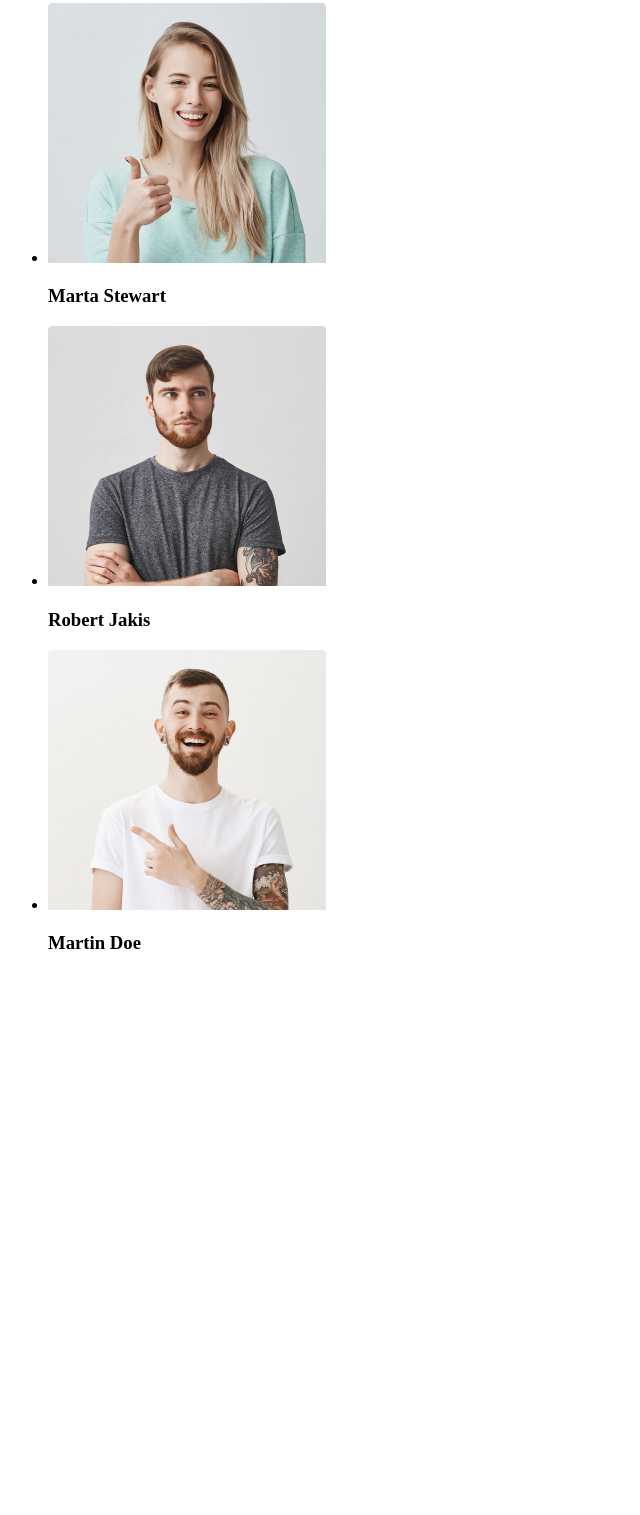
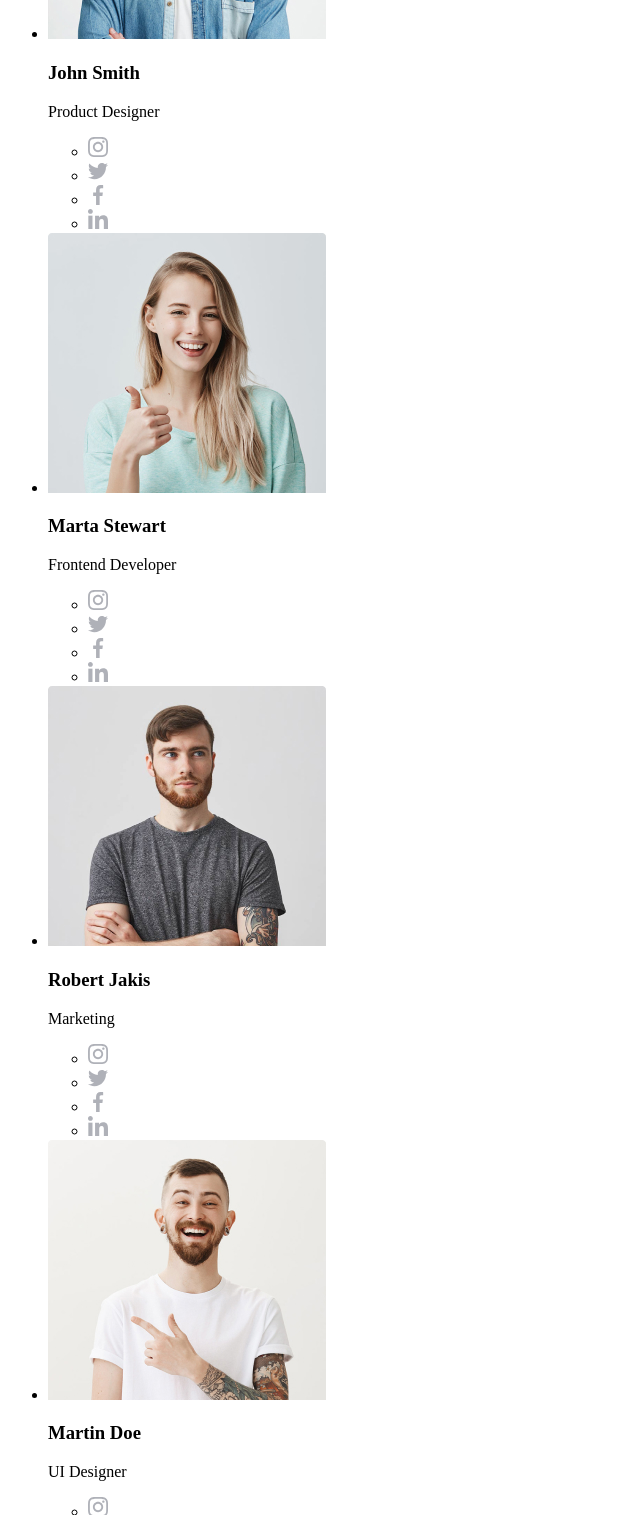
Before and after one commit to niemandweissdaruber/goit-markup-hw-01, a plain HTML site: page index.html in a window 1280 px wide. Shown: the part 2486-4001 px from the top of the page, without its empty margins (0-640 px from the left). Before the commit the page ends 3459 px from the top, so only its background shows below. Drawn offline with Linux system fonts and the light colour scheme.

Commit message:
+раздел наша команда

```diff
--- a/index.html
+++ b/index.html
@@ -72,15 +72,15 @@
             <ul>
                 <li>
                     <img src="./images/Чем мы занимаемся/img1.jpg" alt="ноутбук">
-                    <span>Десктопные приложения</span>
+                    <p>Десктопные приложения</p>
                 </li>
                 <li>
                     <img src="./images/Чем мы занимаемся/img2.jpg" alt="телефон">
-                    <span>Мобильные приложения</span>
+                    <p>Мобильные приложения</p>
                 </li>
                 <li>
                     <img src="./images/Чем мы занимаемся/img3.jpg" alt="монитор">
-                    <span>Дизайнерские решения</span>
+                    <p>Дизайнерские решения</p>
                 </li>
             </ul>
         </section>
@@ -92,19 +92,78 @@
                     <img src="./images/Наша команда/member1.jpg" alt="John Smith">
                     <h3>John Smith</h3>
                     <p>Product Designer</p>
+                    <ul>
+                        <li>
+                            <a href="instagram.com"><img src="./images/Наша команда/social links/instagram.svg" alt="Instagram"></a>
+                        </li>
+                        <li>
+                            <a href="twitter.com"><img src="./images/Наша команда/social links/twitter.svg" alt="Twitter"></a>
+                        </li>
+                        <li>
+                            <a href="facebook.com"><img src="./images/Наша команда/social links/facebook.svg" alt="Facebook"></a>
+                        </li>
+                        <li>
+                            <a href="linkedin.com"><img src="./images/Наша команда/social links/linkedin.svg" alt="Linkedin"></a>
+                        </li>
+                    </ul>
 
                 </li>
                 <li>
                     <img src="./images/Наша команда/member2.jpg" alt="Marta Stewart">
                     <h3>Marta Stewart</h3>
+                    <p>Frontend Developer</p>
+                    <ul>
+                        <li>
+                            <a href="instagram.com"><img src="./images/Наша команда/social links/instagram.svg" alt="Instagram"></a>
+                        </li>
+                        <li>
+                            <a href="twitter.com"><img src="./images/Наша команда/social links/twitter.svg" alt="Twitter"></a>
+                        </li>
+                        <li>
+                            <a href="facebook.com"><img src="./images/Наша команда/social links/facebook.svg" alt="Facebook"></a>
+                        </li>
+                        <li>
+                            <a href="linkedin.com"><img src="./images/Наша команда/social links/linkedin.svg" alt="Linkedin"></a>
+                        </li>
+                    </ul>
                 </li>
                 <li>
                     <img src="./images/Наша команда/member3.jpg" alt="Robert Jakis">
                     <h3>Robert Jakis</h3>
+                    <p>Marketing</p>
+                    <ul>
+                        <li>
+                            <a href="instagram.com"><img src="./images/Наша команда/social links/instagram.svg" alt="Instagram"></a>
+                        </li>
+                        <li>
+                            <a href="twitter.com"><img src="./images/Наша команда/social links/twitter.svg" alt="Twitter"></a>
+                        </li>
+                        <li>
+                            <a href="facebook.com"><img src="./images/Наша команда/social links/facebook.svg" alt="Facebook"></a>
+                        </li>
+                        <li>
+                            <a href="linkedin.com"><img src="./images/Наша команда/social links/linkedin.svg" alt="Linkedin"></a>
+                        </li>
+                    </ul>
                 </li>
                 <li>
                     <img src="./images/Наша команда/member4.jpg" alt="Martin Doe">
                     <h3>Martin Doe</h3>
+                    <p>UI Designer</p>
+                    <ul>
+                        <li>
+                            <a href="instagram.com"><img src="./images/Наша команда/social links/instagram.svg" alt="Instagram"></a>
+                        </li>
+                        <li>
+                            <a href="twitter.com"><img src="./images/Наша команда/social links/twitter.svg" alt="Twitter"></a>
+                        </li>
+                        <li>
+                            <a href="facebook.com"><img src="./images/Наша команда/social links/facebook.svg" alt="Facebook"></a>
+                        </li>
+                        <li>
+                            <a href="linkedin.com"><img src="./images/Наша команда/social links/linkedin.svg" alt="Linkedin"></a>
+                        </li>
+                    </ul>
                 </li>
             </ul>
         </section>
```
